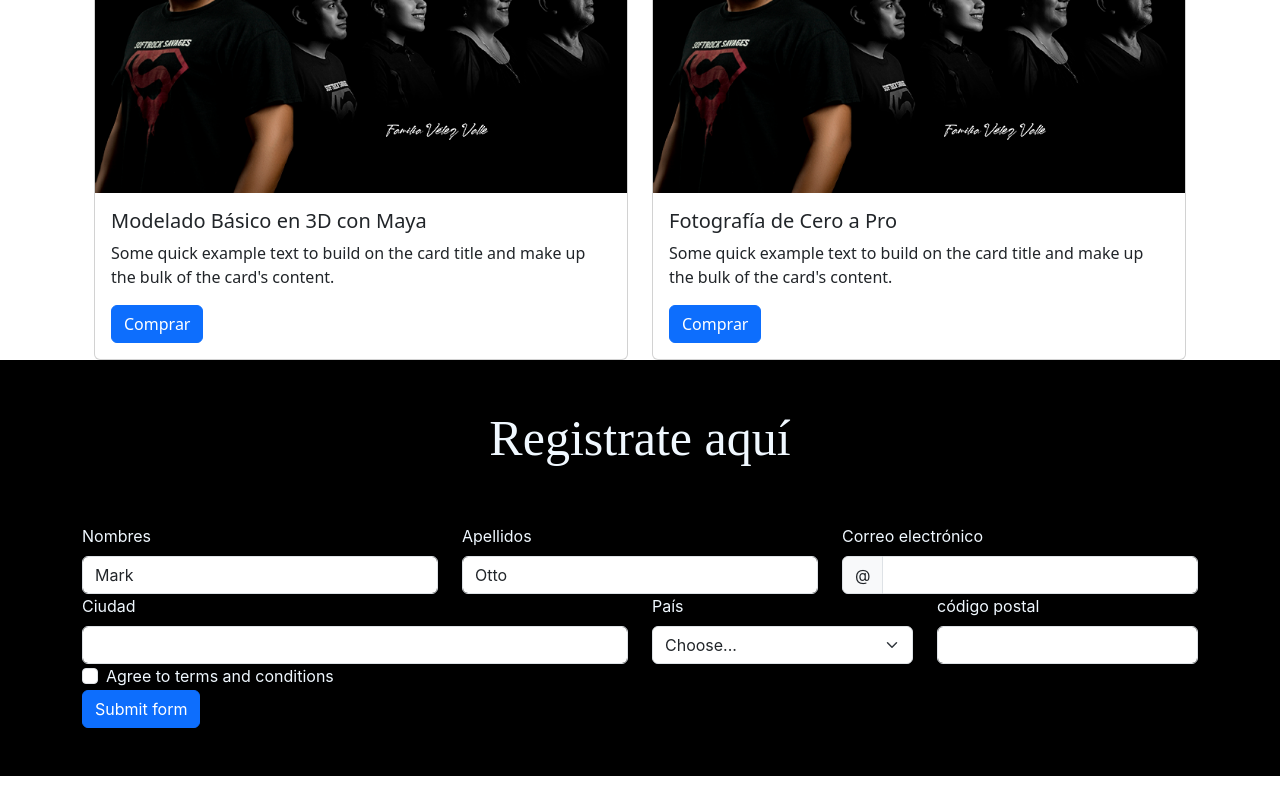
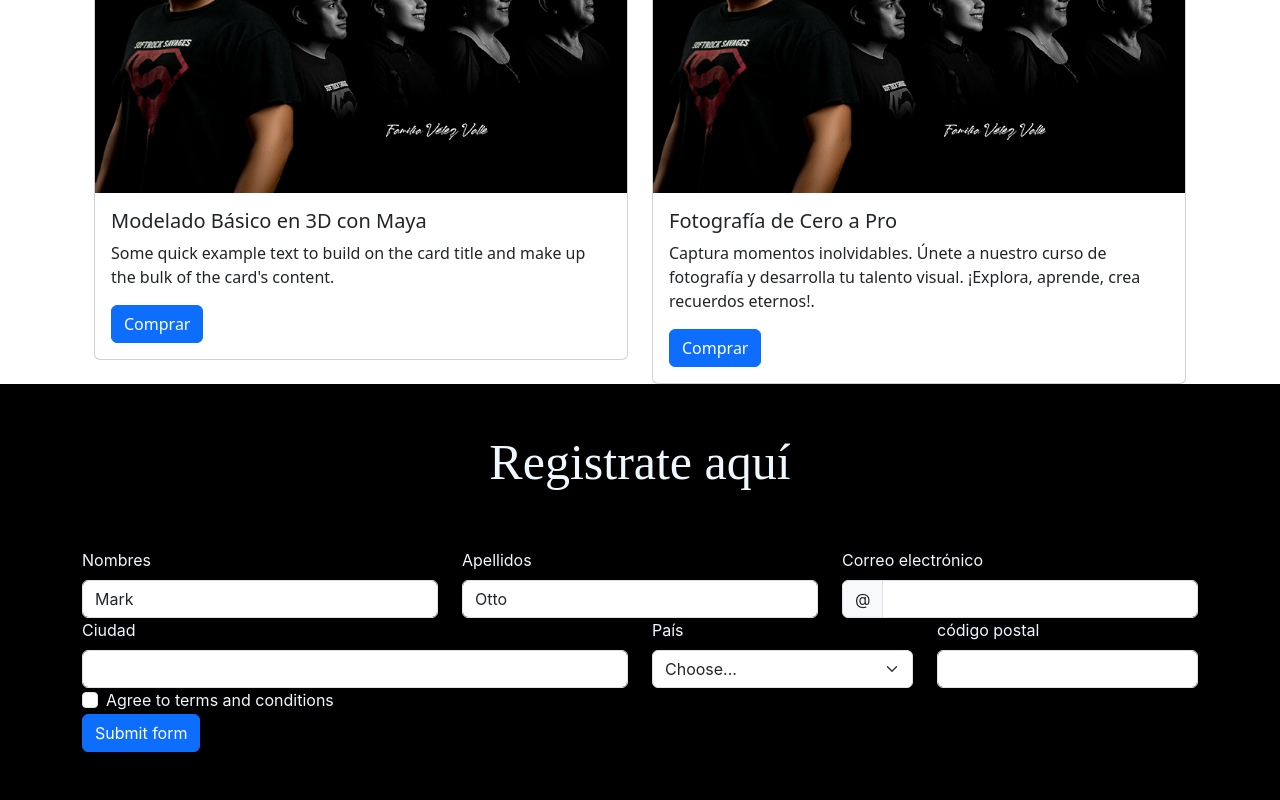
Before and after one commit to cajimenez88/ElitAcademy, an Angular app: page / in a window 1280 px wide. Shown: the part 1093-1893 px from the top of the page. Before the commit the page ends 1869 px from the top, so only its background shows below. Built offline with nearby package versions, Linux system fonts and the light colour scheme.

Commit message:
Update card-titulo.component.html

```diff
--- a/src/app/card-titulo/card-titulo.component.html
+++ b/src/app/card-titulo/card-titulo.component.html
@@ -47,7 +47,7 @@
                 <img src="/assets/IMAGEN-1.png" class="card-img-top" alt="Foto4">
                 <div class="card-body">
                     <h5 class="card-title">Fotografía de Cero a Pro</h5>
-                    <p class="card-text">Some quick example text to build on the card title and make up the bulk of the card's content.</p>
+                    <p class="card-text">Captura momentos inolvidables. Únete a nuestro curso de fotografía y desarrolla tu talento visual. ¡Explora, aprende, crea recuerdos eternos!.</p>
                     <a href="#" class="btn btn-primary">Comprar</a>
                 </div>
             </div>
```
